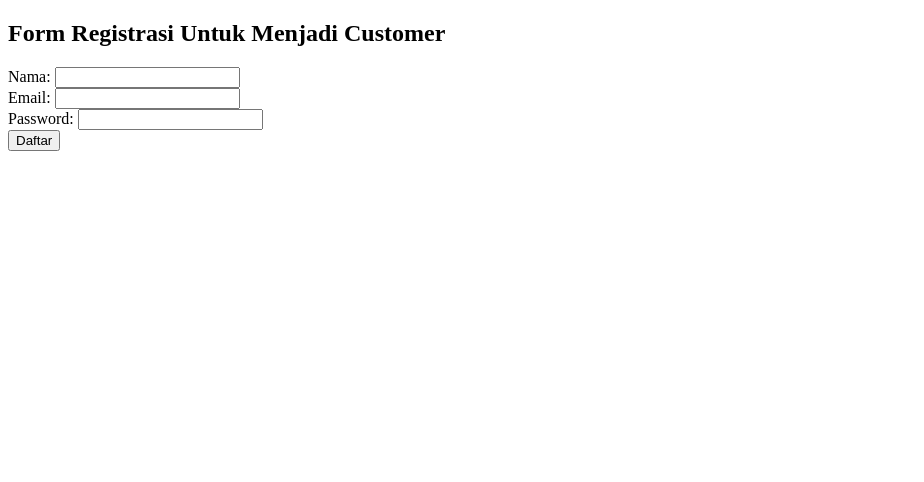
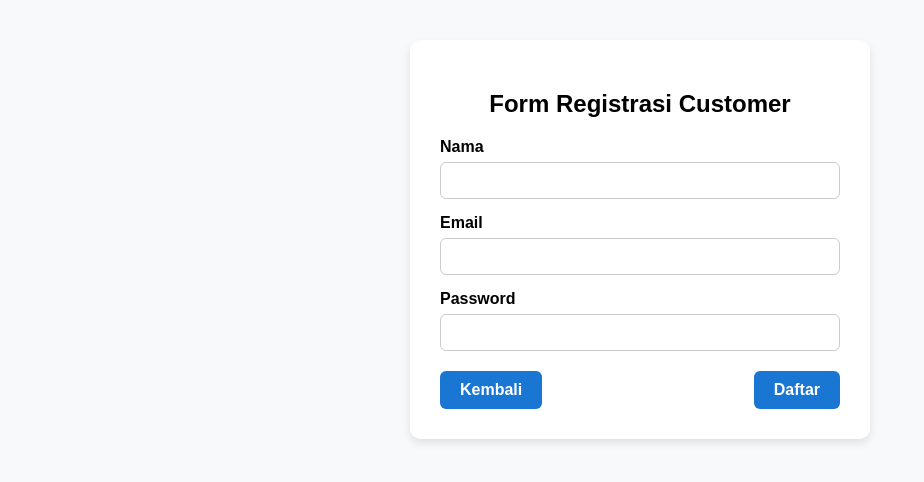
Before and after one commit to CacingTerbang56/Project_Database, a PHP site: page /register.php in a window 1280 px wide. Shown: the top 482 px of the page, without its empty margins (0-924 px from the left). Run offline with PHP 8.4, Linux system fonts and the light colour scheme.

Commit message:
sytle form regis

```diff
--- a/mini_ecommerce/register.php
+++ b/mini_ecommerce/register.php
@@ -3,18 +3,109 @@
 <html>
 <head>
   <title>Daftar Akun</title>
+  <style>
+    body {
+      font-family: Arial, sans-serif;
+      background-color: #f8f9fa;
+      margin: 0;
+      padding: 40px;
+    }
+
+    .container {
+      max-width: 400px;
+      margin: auto;
+      background: #fff;
+      padding: 30px;
+      border-radius: 10px;
+      box-shadow: 0 4px 8px rgba(0,0,0,0.1);
+    }
+
+    .container h2 {
+      text-align: center;
+      margin-bottom: 20px;
+    }
+
+    .form-group {
+      margin-bottom: 15px;
+    }
+
+    label {
+      display: block;
+      margin-bottom: 6px;
+      font-weight: bold;
+    }
+
+    input[type="text"],
+    input[type="email"],
+    input[type="password"],
+    textarea {
+      width: 100%;
+      padding: 10px;
+      border: 1px solid #ccc;
+      border-radius: 6px;
+      box-sizing: border-box;
+    }
+
+    .button,
+    button[type="submit"] {
+      display: inline-block;
+      padding: 10px 20px;
+      background-color: #1976D2;
+      color: white;
+      border: none;
+      border-radius: 6px;
+      font-size: 16px;
+      font-weight: bold;
+      text-decoration: none;
+      transition: background-color 0.3s ease;
+      cursor: pointer;
+    }
+
+    .button:hover,
+    button[type="submit"]:hover {
+      background-color: #145ea8;
+    }
+
+    .form-actions {
+      display: flex;
+      justify-content: space-between;
+      margin-top: 20px;
+    }
+
+    .success {
+      margin-top: 20px;
+      text-align: center;
+      color: green;
+    }
+  </style>
 </head>
-<style>
+<body>
 
-</style>
-<body>
-  <h2>Form Registrasi Untuk Menjadi Customer</h2>
+  <div class="container">
+    <h2>Form Registrasi Customer</h2>
+
     <form action="" method="POST">
-    Nama: <input type="text" name="name" required><br>
-    Email: <input type="email" name="email" required><br>
-    Password: <input type="password" name="password" required><br>
+      <div class="form-group">
+        <label>Nama</label>
+        <input type="text" name="name" required>
+      </div>
+
+      <div class="form-group">
+        <label>Email</label>
+        <input type="email" name="email" required>
+      </div>
+
+      <div class="form-group">
+        <label>Password</label>
+        <input type="password" name="password" required>
+      </div>
+
       <input type="hidden" name="role" value="customer">
+
+      <div class="form-actions">
+        <a class="button" href="index.php">Kembali</a>
         <button type="submit">Daftar</button>
+      </div>
     </form>
 
     <?php
@@ -27,8 +118,10 @@
       $stmt = $pdo->prepare("INSERT INTO customers (name, email, password, role) VALUES (?, ?, ?, ?)");
       $stmt->execute([$name, $email, $password, $role]);
 
-    echo "Akun berhasil dibuat. <a href='index.php'>Login</a>";
+      echo "<div class='success'>Akun berhasil dibuat. <a href='index.php'>Login</a></div>";
     }
     ?>
+  </div>
+
 </body>
 </html>
```
Lines whose indentation alone changed are shown as unchanged.
